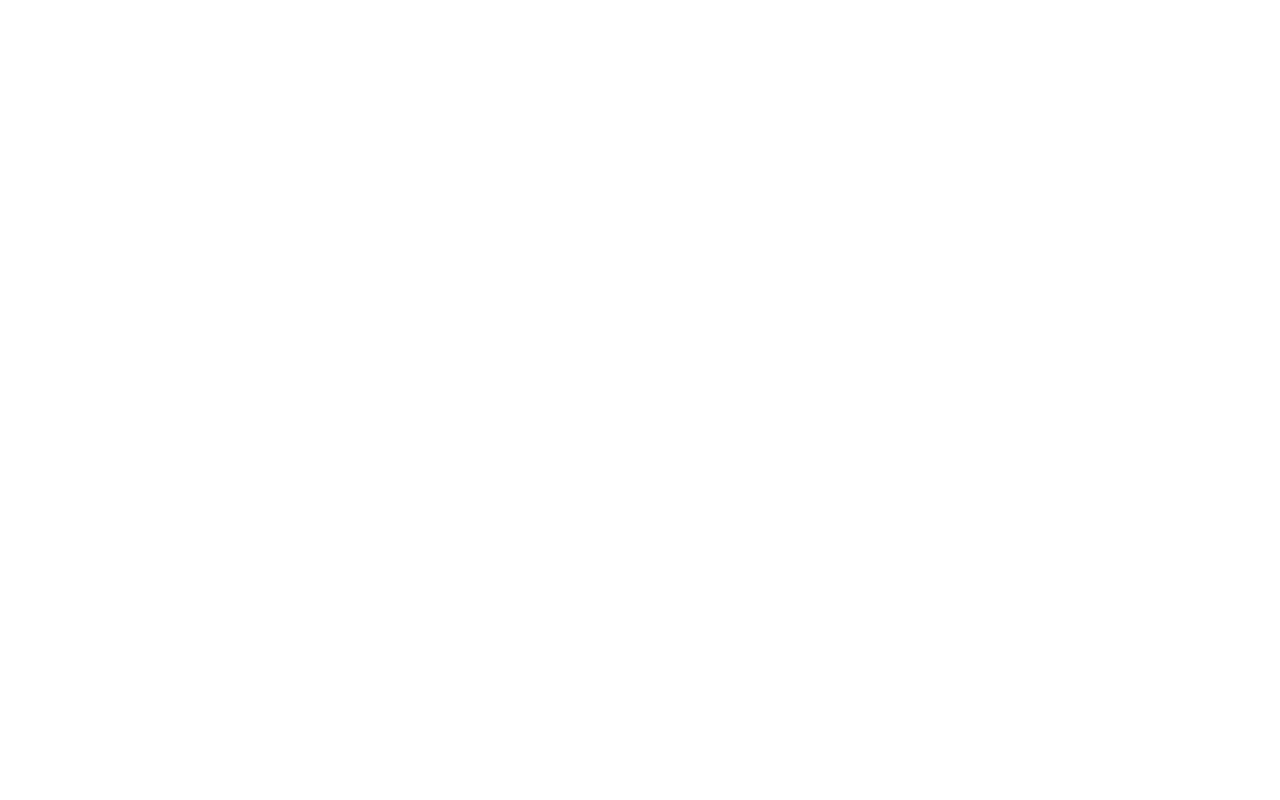
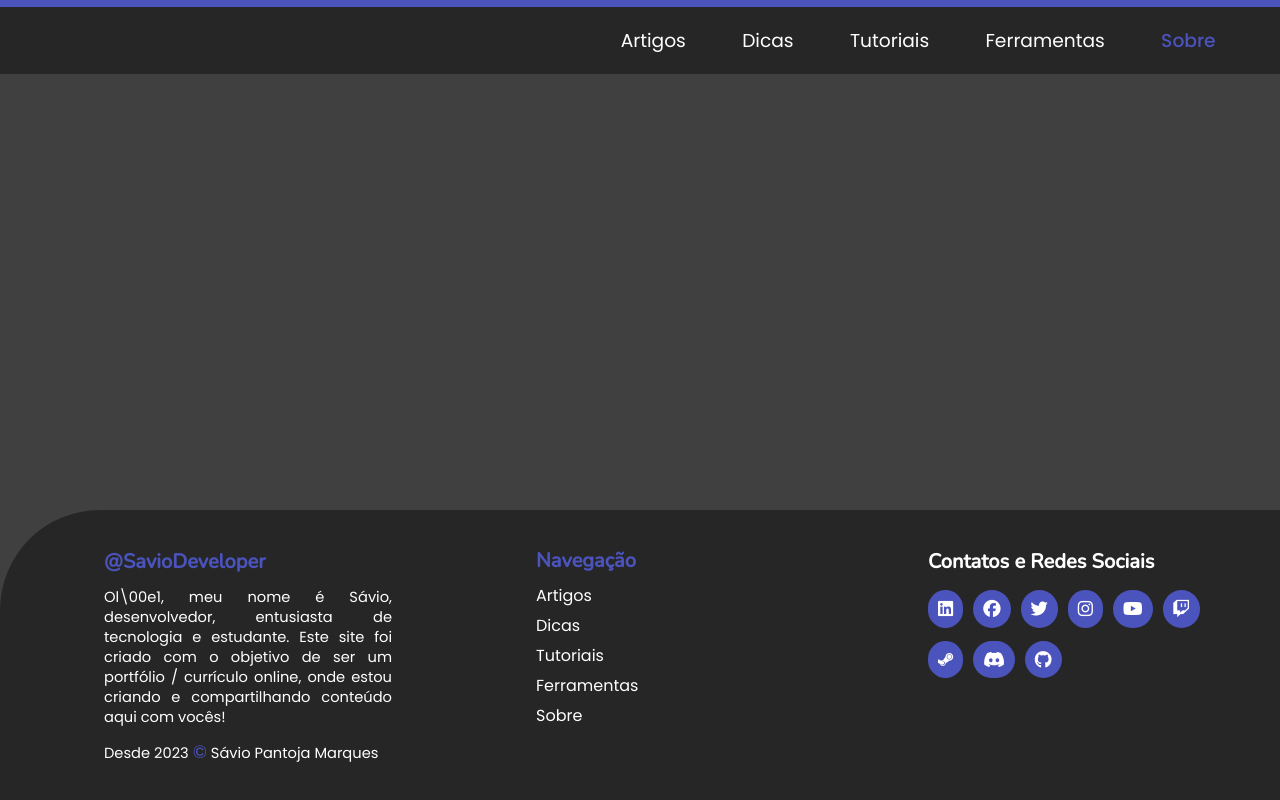
Before and after one commit to SAV10DEVELOPER/saviodeveloper.com, a plain HTML site: page pages/sobre/artigos.html in a window 1280 px wide. Drawn offline with nearby package versions, Linux system fonts and the light colour scheme.

Commit message:
create artigos

```diff
--- a/pages/sobre/artigos.html
+++ b/pages/sobre/artigos.html
@@ -0,0 +1,68 @@
+<!DOCTYPE html>
+<html>
+<head>
+	<meta charset="utf-8">
+	<meta name="viewport" content="width=device-width, initial-scale=1">
+	<title> Sobre </title>
+
+	<link rel="icon" href="images/icon.ico">
+	<link rel="stylesheet" type="text/css" href="/css/style.css">
+
+	<script src="https://kit.fontawesome.com/0bf56f62c2.js" crossorigin="anonymous"></script>
+</head>
+
+<body>
+
+<!-- Menu De Navegação -->
+<div class="NavBarMenu">
+	<header>
+	<nav class="MenuNavegacao">
+		<ul>
+		<li> <a href="artigos.html"> Artigos </a> </li>
+		<li> <a href="x"> Dicas </a> </li>
+		<li> <a href="x"> Tutoriais </a> </li>
+		<li> <a href="x"> Ferramentas </a> </li>
+		<li> <a href="sobre.html" id="Sobre"> Sobre </a> </li>
+		</ul>
+	</nav>
+	</header>
+</div>
+
+<!-- Footer -->
+<footer>
+<div class="Rodape">
+	<ul>
+		<h3 class="h3-roxo"> @SavioDeveloper </h3>
+		<p> Ol\00e1, meu nome é Sávio, desenvolvedor, entusiasta de tecnologia e estudante. Este site foi criado com o objetivo de ser um portfólio / currículo online, onde estou criando e compartilhando conteúdo aqui com vocês! </p>
+		<p> Desde 2023 <font color="#4b53bc" size="4pt">&copy</font> Sávio Pantoja Marques </p>
+	</ul>
+
+	<ul class="Rodape-links">
+		<h3 class="h3-roxo"> Navegação </h3>
+		<li> <a href="x"> Artigos </a> </li> <br>
+		<li> <a href="x"> Dicas </a> </li> <br>
+		<li> <a href="x"> Tutoriais </a> </li> <br>
+		<li> <a href="x"> Ferramentas </a> </li> <br>
+		<li> <a href="sobre.html"> Sobre </a> </li>
+	</ul>
+
+	<ul class="footer-social">
+		<h3> Contatos e Redes Sociais </h3>
+		<div class="Rodape-Social">
+			<a href="https://www.linkedin.com/in/saviodeveloper/" target="_blank"> <i class="fa-brands fa-linkedin"> </i> </i> </a>
+			<a href="https://facebook.com/saviodeveloper" target="_blank"> <i class="fa-brands fa-facebook"> </i> </i> </a>
+			<a href="https://twitter.com/saviodeveloper" target="_blank"> <i class="fa-brands fa-twitter"> </i> </a>
+			<a href="https://instagram.com/saviodeveloper" target="_blank"> <i class="fa-brands fa-instagram"> </i> </a>
+			<a href="https://www.youtube.com/@saviodeveloper2634/featured" target="_blank"> <i class="fa-brands fa-youtube"> </i> </a>
+			<a href="https://twitch.com/saviodeveloper" target="_blank"> <i class="fa-brands fa-twitch"> </i> </a>
+			<a href="https://steamcommunity.com/id/saviodeveloper/" target="_blank"> <i class="fa-brands fa-steam-symbol"> </i> </a>
+			<a href="https://discord.gg/SVHAFDKT" target="_blank"> <i class="fa-brands fa-discord"> </i> </a>
+			<a href="https://github.com/SAV10DEVELOPER/" target="_blank"> <i class="fa-brands fa-github"></i> </a>
+		</div>
+	</ul>
+
+</div>
+</footer>
+
+</body>
+</html>
```
Also changed, not shown: pages/sobre/sobre.html (+1 -1 lines).
